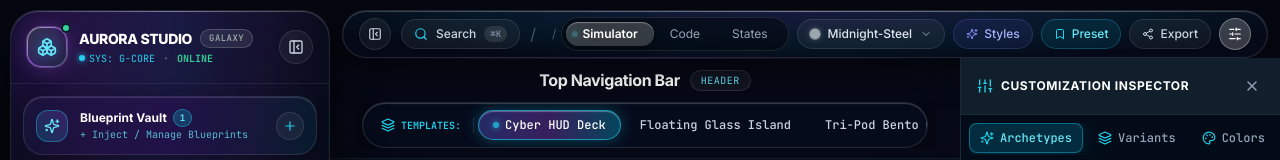
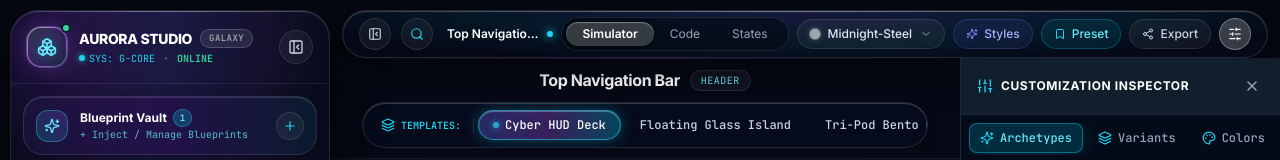
Before and after one commit to gitwithmasum/Aurora-Website-UI-Studio, a React (Vite) app: page / in a window 1280 px wide. Shown: the top 160 px of the page. Built offline with nearby package versions, Linux system fonts and the light colour scheme.

Commit message:
refactor(navbar): streamline search button to icon only and remove redundant header breadcrumb

```diff
--- a/src/components/layout/TopNavbar.tsx
+++ b/src/components/layout/TopNavbar.tsx
@@ -69,32 +69,24 @@ export const TopNavbar: React.FC<TopNavbarProps> = ({
           )}
         </button>
 
-        {/* iOS-Style Search Trigger Pill */}
+        {/* iOS-Style Search Trigger Icon Button */}
         <button
           onClick={() => {
             sound.playHover();
             setIsCommandPaletteOpen(true);
           }}
-          className="flex items-center gap-2 px-3 py-1.5 rounded-full bg-white/5 hover:bg-white/10 border border-white/10 text-slate-300 hover:text-white transition-all font-sans text-xs shrink-0 shadow-sm"
+          className="p-2 rounded-full bg-white/5 hover:bg-white/10 border border-white/10 text-slate-300 hover:text-white transition-all shrink-0 shadow-sm"
           title="Search Components (⌘K)"
         >
           <Search className="w-3.5 h-3.5 text-cyan-400" />
-          <span className="hidden sm:inline text-xs text-slate-300 font-medium">Search</span>
-          <kbd className="hidden md:inline-block px-1.5 py-0.2 rounded-full bg-white/10 text-[9px] text-slate-400 font-mono">
-            ⌘K
-          </kbd>
         </button>
 
-        <span className="text-slate-600 hidden lg:inline">/</span>
-
-        {/* Minimal Breadcrumb */}
-        <div className="hidden lg:flex items-center gap-1.5 text-xs text-slate-400 min-w-0 font-sans">
-          <span className="text-slate-400 capitalize truncate">{activeComponent.subcategory}</span>
-          <span className="text-slate-600">/</span>
-          <span className="text-white font-semibold truncate max-w-[140px] xl:max-w-[200px]">
+        {/* Clean Active Component Title */}
+        <div className="hidden sm:flex items-center gap-2 text-xs text-slate-400 min-w-0 font-sans pl-1">
+          <span className="text-white font-semibold truncate max-w-[180px] md:max-w-[240px] lg:max-w-[320px]">
             {activeComponent.name}
           </span>
-          <span className="w-1.5 h-1.5 rounded-full bg-cyan-400 shadow-[0_0_8px_#22d3ee] animate-pulse ml-1 opacity-90 shrink-0" title="Active" />
+          <span className="w-1.5 h-1.5 rounded-full bg-cyan-400 shadow-[0_0_8px_#22d3ee] animate-pulse shrink-0" title="Active" />
         </div>
       </div>
 
```
